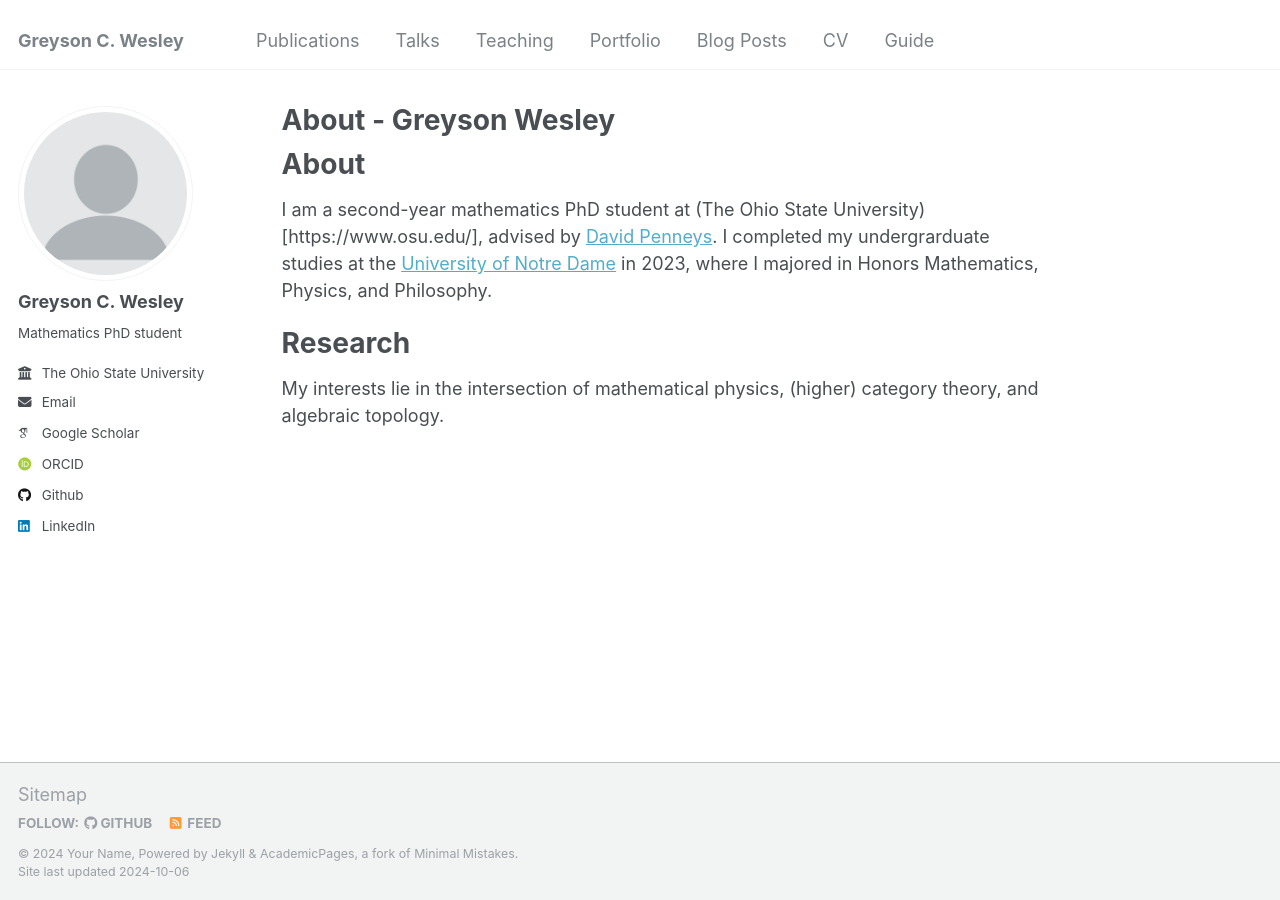
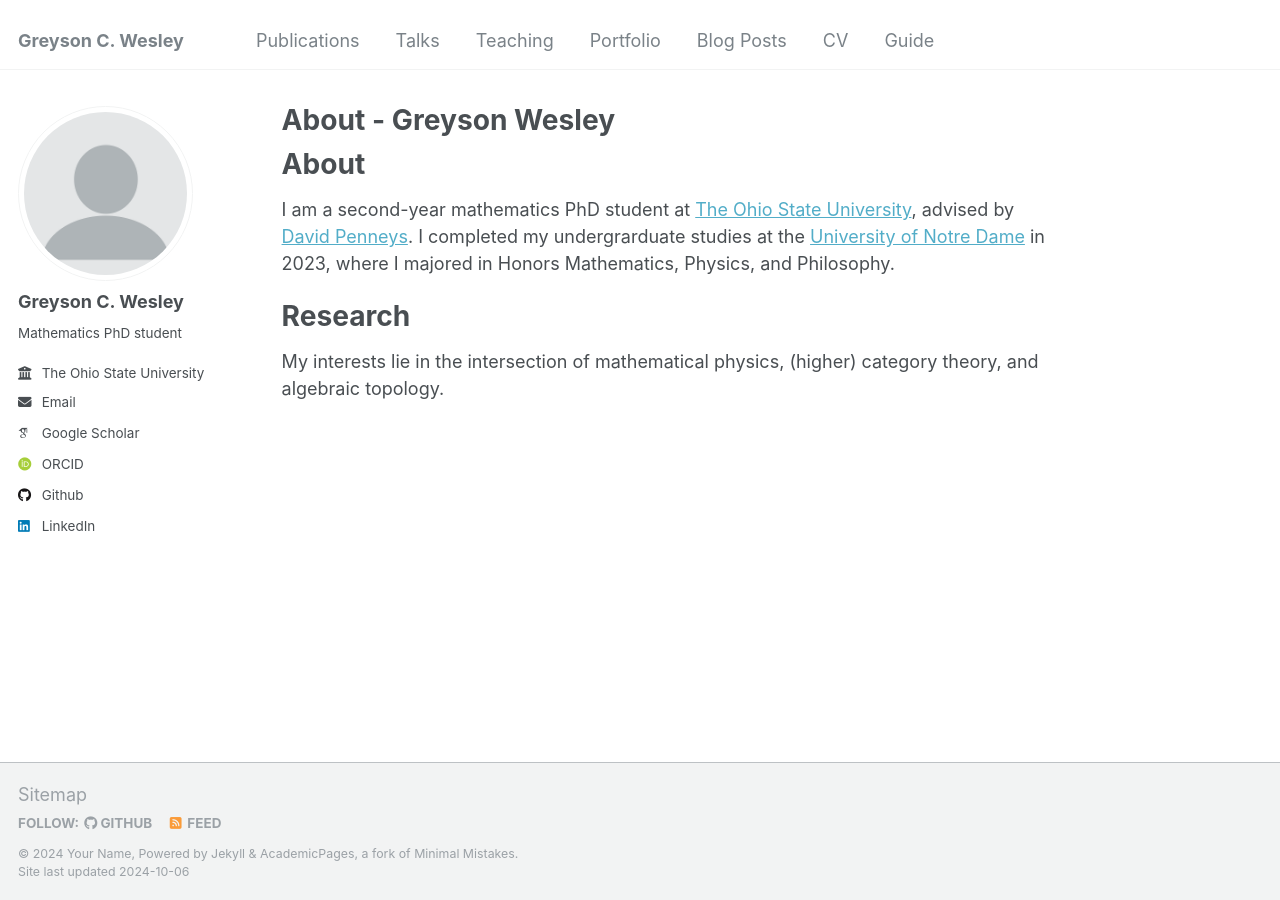
Before and after one commit to gwesley96/gwesley96.github.io, a Jekyll site: the page built from _pages/about.md, in a window 1280 px wide. Built offline with Jekyll 4.4.1, drawn with Linux system fonts in a browser that asks for light colours; some web fonts are replaced.

Commit message:
Update about.md
fixed a silly mistake with link

```diff
--- a/_pages/about.md
+++ b/_pages/about.md
@@ -10,7 +10,7 @@ redirect_from:
 
 About
 ======
-I am a second-year mathematics PhD student at (The Ohio State University)[https://www.osu.edu/], advised by [David Penneys](https://people.math.osu.edu/penneys.2/). I completed my undergrarduate studies at the [University of Notre Dame](https://www.nd.edu/) in 2023, where I majored in Honors Mathematics, Physics, and Philosophy.
+I am a second-year mathematics PhD student at [The Ohio State University](https://www.osu.edu/), advised by [David Penneys](https://people.math.osu.edu/penneys.2/). I completed my undergrarduate studies at the [University of Notre Dame](https://www.nd.edu/) in 2023, where I majored in Honors Mathematics, Physics, and Philosophy.
 
 Research
 ======
```
